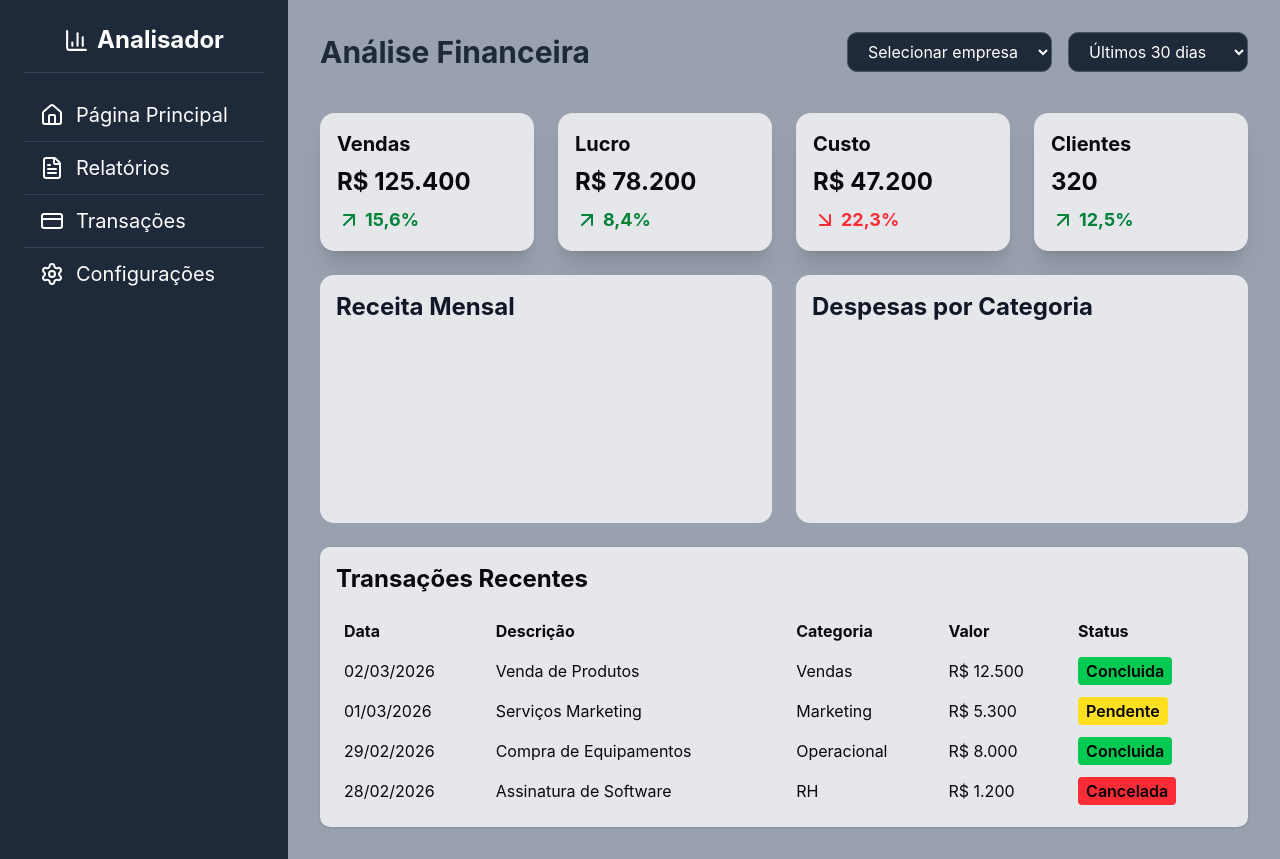
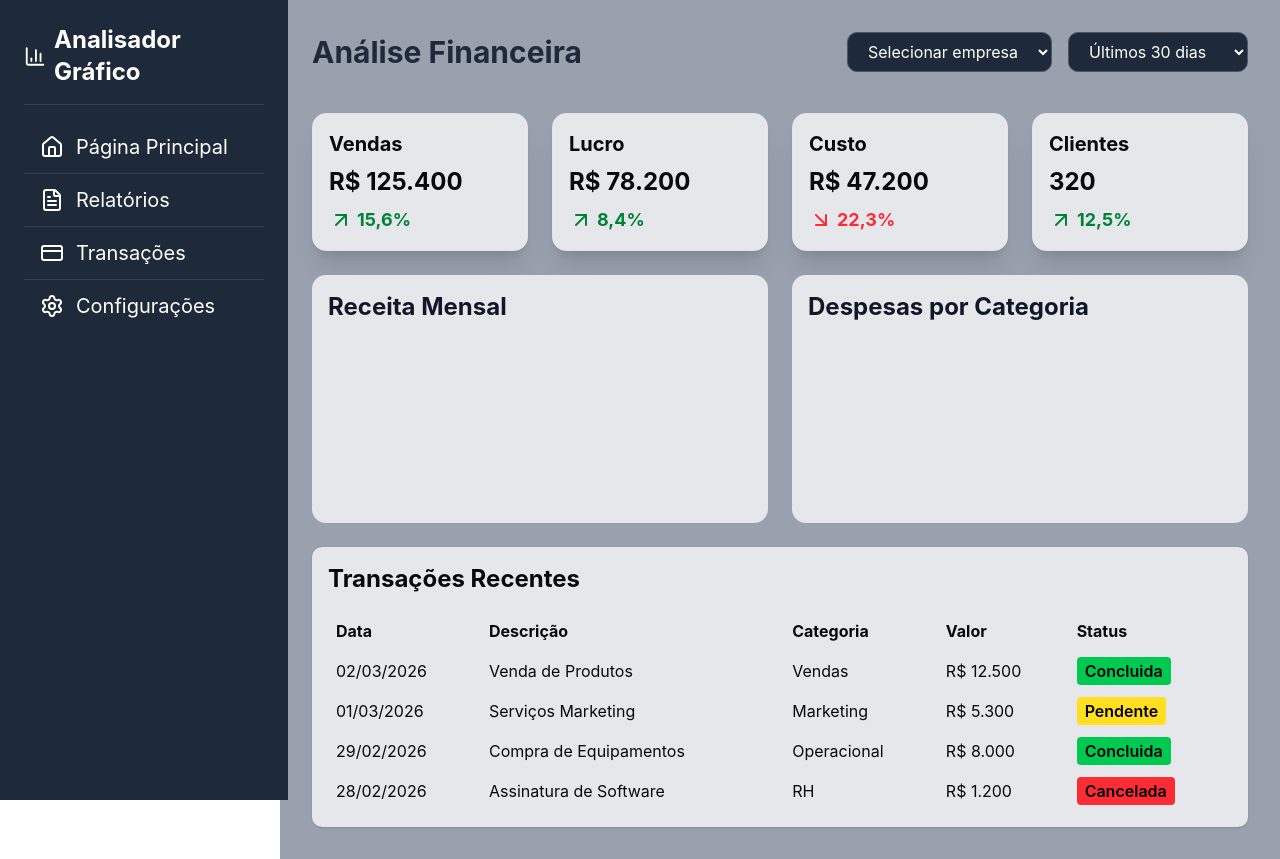
Before and after one commit to Lorraynetm/Analisador-Grafico, a React (Vite) app: page / in a window 1280 px wide. Built offline with nearby package versions, Linux system fonts and the light colour scheme.

Commit message:
feat: adiciona barra lateral fixa no dashboard

```diff
--- a/src/components/barralateral.tsx
+++ b/src/components/barralateral.tsx
@@ -3,9 +3,9 @@ import { Home, FileText, CreditCard, Settings, BarChart3 } from "lucide-react"
 export default function BarraLateral() {
     return(
 
-        <aside className="min-h-screen flex">
-           <div className=" w-2xs bg-gray-800 p-6 text-white flex flex-col">
-                <header className="flex text-2xl mb-4 font-bold justify-center items-center gap-2 border-b border-gray-700 pb-4 "><BarChart3 size={25} />Analisador</header>
+        <aside className="fixed left-0 top-0 h-screen flex flex-col w-2xs bg-gray-800 p-6 text-white">
+           <div>
+                <header className="flex text-2xl mb-4 font-bold justify-center items-center gap-2 border-b border-gray-700 pb-4"><BarChart3 size={23} />Analisador Gráfico</header>
                     <nav>
                         <ul className="flex flex-col divide-y divide-gray-700">
                             <li className="text-xl text-left px-4 py-3 flex items-center gap-3 cursor-pointer hover:bg-gray-900 transition"><Home /> Página Principal</li>
--- a/src/pages/painel.tsx
+++ b/src/pages/painel.tsx
@@ -5,8 +5,8 @@ import VisualizaçaoDados from '../components/visualizacaodados'
 export default function Painel () {
     return(
     <main className='flex'>
-        <BarraLateral/>
-        <section className='flex-1 p-8 bg-gray-400'>
+        <BarraLateral />
+        <section className='flex-1 p-8 bg-gray-400 ml-70'>
            <header><BarraSuperior /></header>
             <VisualizaçaoDados />
         </section>
```
